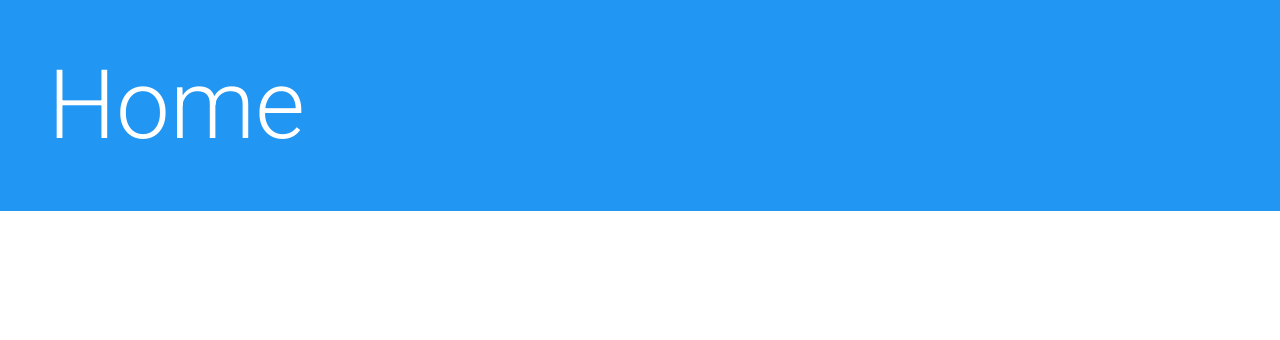
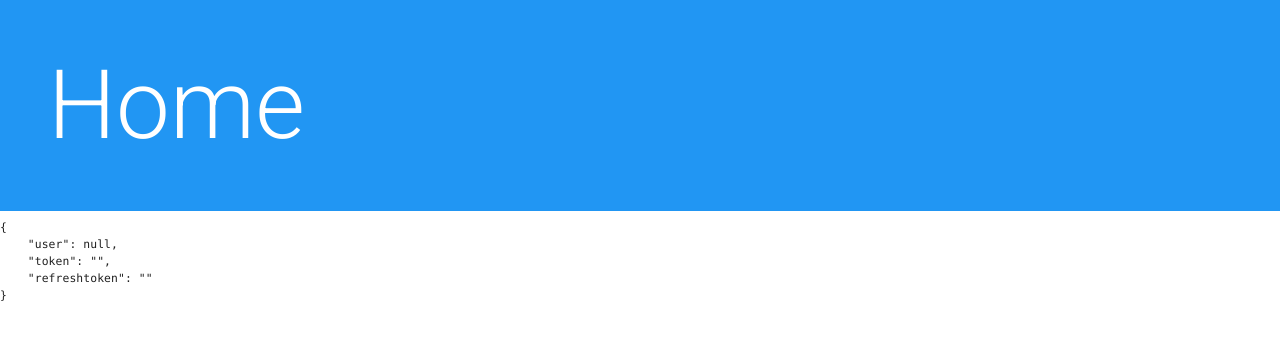
Before and after one commit to SasnarineDeodat/realist, a React (Create React App) app in the folder client/: page / in a window 1280 px wide. Shown: the top 340 px of the page. Built offline with nearby package versions, Linux system fonts and the light colour scheme.

Commit message:
Add authentication context to App.js and display user auth data in Home.js

```diff
--- a/client/src/App.js
+++ b/client/src/App.js
@@ -1,4 +1,6 @@
 import { BrowserRouter, Routes, Route } from "react-router-dom";
+import { AuthProvider } from "./context/auth";
+
 import Home from "./pages/Home";
 import Login from "./pages/Login";
 import Register from "./pages/Register";
@@ -6,11 +8,13 @@
 function App() {
   return (
     <BrowserRouter>
-      <Routes>
-        <Route path="/" element={<Home />} />
-        <Route path="/login" element={<Login />} />
-        <Route path="/register" element={<Register />} />
-      </Routes>
+      <AuthProvider>
+        <Routes>
+          <Route path="/" element={<Home />} />
+          <Route path="/login" element={<Login />} />
+          <Route path="/register" element={<Register />} />
+        </Routes>
+      </AuthProvider>
     </BrowserRouter>
   );
 }
--- /dev/null
+++ b/client/src/context/auth.js
@@ -0,0 +1,20 @@
+import { useState, createContext, useContext } from "react";
+
+const AuthContext = createContext();
+
+const AuthProvider = ({ children }) => {
+  const [auth, setAuth] = useState({
+    user: null,
+    token: "",
+    refreshtoken: "",
+  });
+  return (
+    <AuthContext.Provider value={[auth, setAuth]}>
+      {children}
+    </AuthContext.Provider>
+  );
+};
+
+const useAuth = () => useContext(AuthContext);
+
+export { useAuth, AuthProvider };
--- a/client/src/pages/Home.js
+++ b/client/src/pages/Home.js
@@ -1,7 +1,11 @@
+import { useAuth } from "../context/auth";
+
 export default function Home() {
+  const [auth, setAuth] = useAuth();
   return (
     <div>
       <h1 className="display-1 bg-primary text-light p-5">Home</h1>
+      <pre>{JSON.stringify(auth, null, 4)}</pre>
     </div>
   );
 }
```
